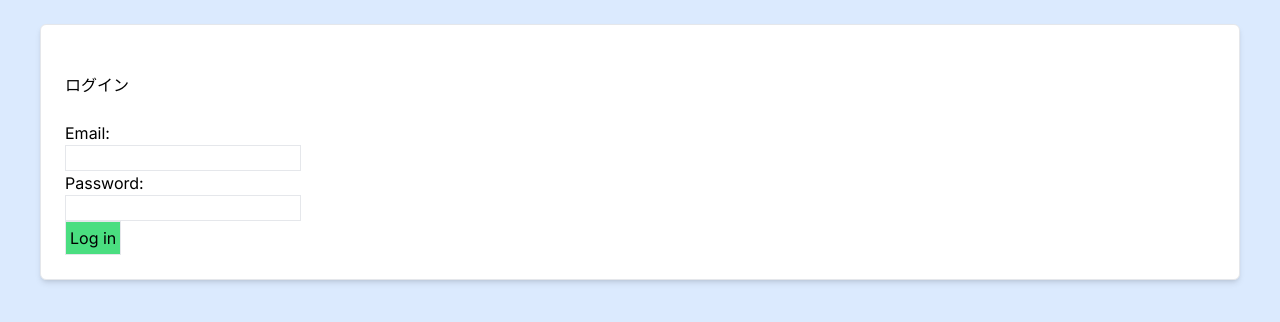
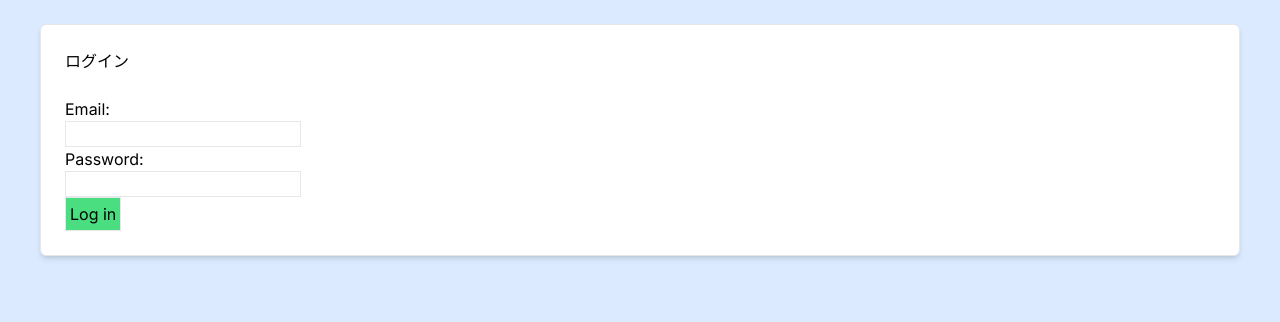
Before and after one commit to AgawaToshiki/schedoing, a Next.js app: page /login in a window 1280 px wide. Shown: the top 322 px of the page. Built offline with nearby package versions, Linux system fonts and the light colour scheme; no server answers.

Commit message:
sectionTitle設定

```diff
--- a/app/login/page.tsx
+++ b/app/login/page.tsx
@@ -4,10 +4,7 @@ import SectionField from '../components/layouts/SectionField'
 export default function Login() {
   return (
     <div className="flex flex-col p-6 h-screen bg-blue-100 overflow-hidden">
-      <SectionField>
-        <div className="mb-6">
-          <h2>ログイン</h2>
-        </div>
+      <SectionField sectionTitle="ログイン">
         <form>
           <div className="flex flex-col">
             <div>
```
